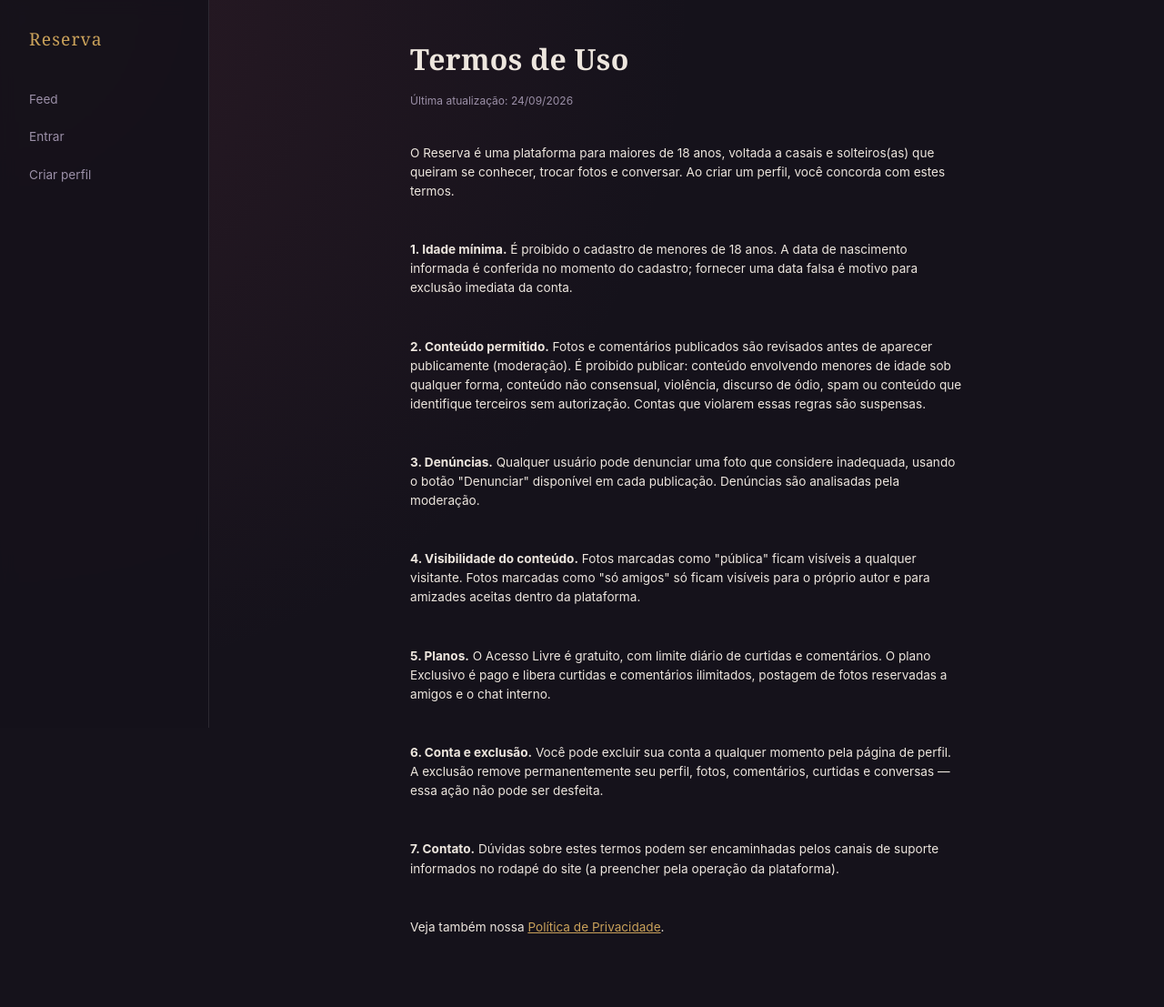
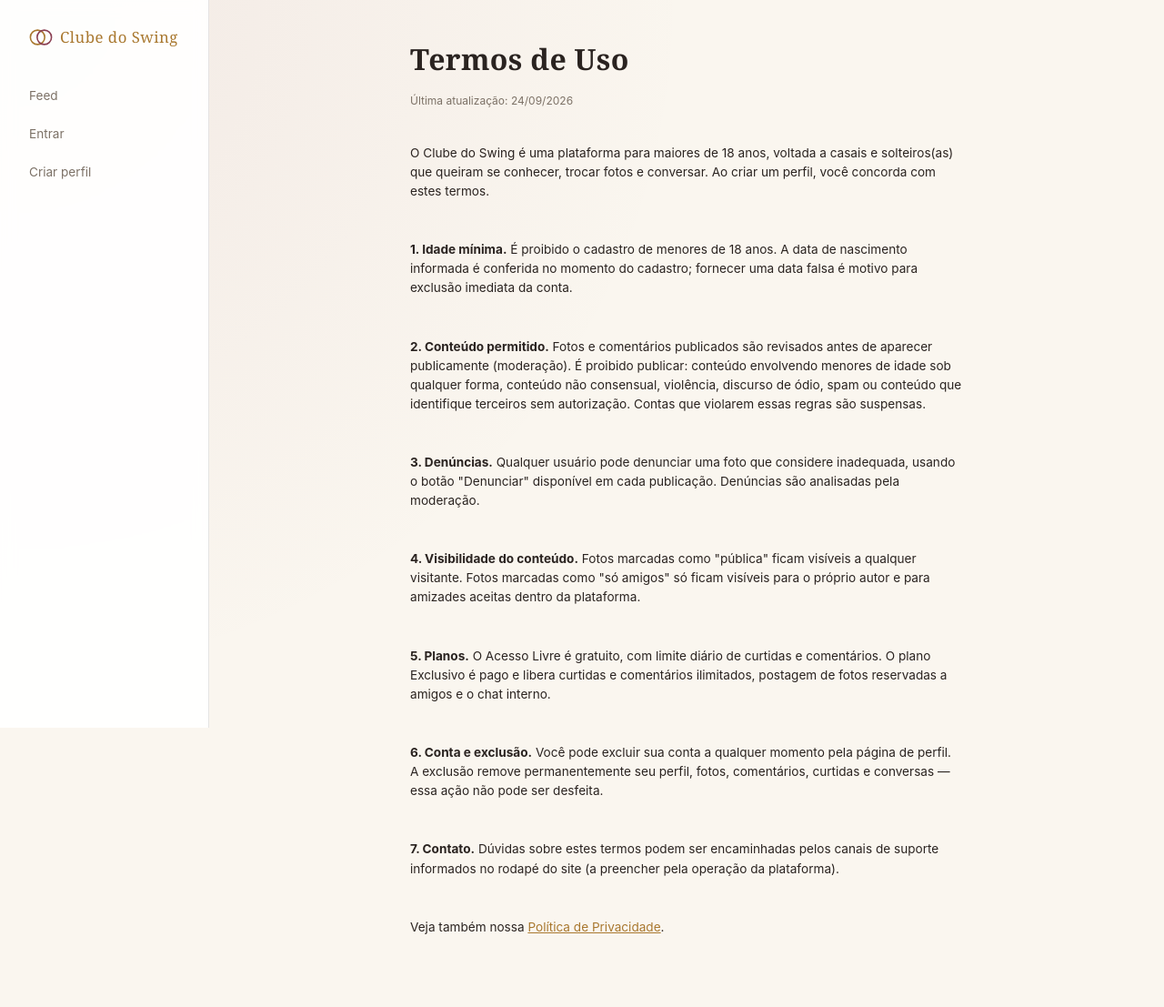
Before and after one commit to Ambar2307/venus, a PHP site: page /termos.php in a window 1280 px wide. Shown: the whole page at 91% size. Run offline with PHP 8.4, Linux system fonts and the light colour scheme.

Commit message:
Rebranding: Clube do Swing, tema claro (bege) e logotipo
Atende ao pedido do dono do site: nome do projeto passa de "Reserva"
para "Clube do Swing" em todas as páginas (títulos, e-mails
transacionais, textos de Termos/Privacidade, menu).

- Novo logotipo: dois círculos entrelaçados (dourado + vinho, cores já
  usadas no tema) ao lado do nome, em SVG inline no cabeçalho — leve,
  nítido em qualquer resolução, sem depender de imagem externa. Uma
  versão standalone fica em assets/img/logo.svg para reuso fora do
  site.
- Tema visual trocado de "dourado sobre fundo quase-preto" para
  "dourado sobre bege quase transparente": todas as variáveis de cor
  em :root foram recalculadas (fundo, superfícies, texto, texto
  secundário, bordas, sombra) mantendo dourado e vinho como cor de
  destaque. Textos e botões de "perigo" (excluir conta, suspender
  usuário, excluir foto), que usavam um rosa claro pensado para fundo
  escuro, viraram um vinho mais escuro (--danger/--danger-border) para
  manter contraste legível em fundo claro — antes hardcoded em 4
  lugares diferentes, agora centralizado em duas variáveis + classes
  utilitárias (.btn-danger, .card-danger).

Testado visualmente com Playwright (login, cadastro, feed, Meu perfil,
Excluir conta, Buscar, painel de Moderação) em desktop e celular —
contraste de texto conferido em todas as telas, zero erros de console.

Co-Authored-By: Claude Sonnet 5 <noreply@anthropic.com>
Claude-Session: https://claude.ai/code/session_01PhSvxXBQeRH8F4SuqFdUGb

```diff
--- a/admin/moderacao.php
+++ b/admin/moderacao.php
@@ -38,7 +38,7 @@ $stmt = db()->prepare(
 $stmt->execute();
 $denuncias = $stmt->fetchAll();
 
-$pageTitle = 'Moderação — Reserva';
+$pageTitle = 'Moderação — Clube do Swing';
 $activePage = 'moderacao';
 require __DIR__ . '/../templates/header.php';
 ?>
@@ -75,7 +75,7 @@ require __DIR__ . '/../templates/header.php';
           <button class="btn btn-sm" data-report-resolve-btn data-report-id="<?= e($rep['id']) ?>" data-action="remove_photo">
             Remover foto
           </button>
-          <button class="btn btn-ghost btn-sm" style="border-color:#5a2733;color:#e08a9c"
+          <button class="btn btn-ghost btn-sm btn-danger"
                   data-user-status-btn data-user-id="<?= e($rep['reported_user_id']) ?>" data-status="suspended">
             Suspender autor
           </button>
--- a/admin/usuarios.php
+++ b/admin/usuarios.php
@@ -18,7 +18,7 @@ $stmt = db()->prepare($sql);
 $stmt->execute($params);
 $usuarios = $stmt->fetchAll();
 
-$pageTitle = 'Usuários — Reserva';
+$pageTitle = 'Usuários — Clube do Swing';
 $activePage = 'moderacao';
 require __DIR__ . '/../templates/header.php';
 ?>
--- a/amigos.php
+++ b/amigos.php
@@ -26,7 +26,7 @@ if ($busca !== '') {
     $resultados = $stmt->fetchAll();
 }
 
-$pageTitle = 'Amigos — Reserva';
+$pageTitle = 'Amigos — Clube do Swing';
 $activePage = 'amigos';
 require __DIR__ . '/templates/header.php';
 ?>
--- a/app/helpers.php
+++ b/app/helpers.php
@@ -184,14 +184,14 @@ function current_base_url(): string
  */
 function send_password_reset_email(string $toEmail, string $displayName, string $resetUrl): void
 {
-    $subject = 'Redefinir sua senha — Reserva';
+    $subject = 'Redefinir sua senha — Clube do Swing';
     $body = "Olá, {$displayName}.\n\n"
-        . "Pediram a redefinição da senha da sua conta no Reserva. Se foi você, "
+        . "Pediram a redefinição da senha da sua conta no Clube do Swing. Se foi você, "
         . "clique no link abaixo (válido por " . PASSWORD_RESET_TTL_MINUTES . " minutos):\n\n"
         . $resetUrl . "\n\n"
         . "Se você não pediu isso, pode ignorar este e-mail — sua senha continua a mesma.\n";
 
-    $headers = "From: Reserva <no-reply@" . preg_replace('/^www\./', '', $_SERVER['HTTP_HOST'] ?? 'localhost') . ">\r\n"
+    $headers = "From: Clube do Swing <no-reply@" . preg_replace('/^www\./', '', $_SERVER['HTTP_HOST'] ?? 'localhost') . ">\r\n"
         . "Content-Type: text/plain; charset=utf-8";
 
     @mail($toEmail, $subject, $body, $headers);
--- a/assets/css/style.css
+++ b/assets/css/style.css
@@ -1,16 +1,18 @@
-/* Reserva — tema "clube privado": dourado fosco sobre fundo quase-preto. */
+/* Clube do Swing — tema "clube privado": dourado sobre bege quase transparente. */
 
 :root {
-  --bg: #15121b;
-  --surface: #1e1926;
-  --surface-2: #241d2e;
-  --gold: #c9a15a;
-  --gold-bright: #ddb56f;
+  --bg: #faf6ef;
+  --surface: #ffffff;
+  --surface-2: #f2ebe0;
+  --gold: #a9782f;
+  --gold-bright: #c69a4c;
   --wine: #8a3f52;
-  --text: #ede6de;
-  --muted: #9c90a8;
-  --border: rgba(255, 255, 255, 0.1);
-  --shadow: 0 12px 30px -16px rgba(0, 0, 0, .7);
+  --text: #2a2320;
+  --muted: #7c7166;
+  --border: rgba(42, 35, 32, 0.12);
+  --danger: #a13350;
+  --danger-border: #cf8398;
+  --shadow: 0 12px 28px -16px rgba(42, 35, 32, .25);
 }
 
 * {
@@ -20,7 +22,7 @@
 body {
   margin: 0;
   background-color: var(--bg);
-  background-image: radial-gradient(circle at top left, rgba(138, 63, 82, .18), transparent 45%);
+  background-image: radial-gradient(circle at top left, rgba(138, 63, 82, .07), transparent 45%);
   color: var(--text);
   font-family: -apple-system, BlinkMacSystemFont, "Segoe UI", Helvetica, Arial, sans-serif;
   line-height: 1.55;
@@ -58,7 +60,7 @@ a {
 
 .sidebar {
   border-bottom: 1px solid var(--border);
-  background: rgba(21, 18, 27, 0.92);
+  background: rgba(255, 255, 255, 0.92);
   backdrop-filter: blur(8px);
   position: sticky;
   top: 0;
@@ -71,11 +73,18 @@ a {
 }
 
 .brand {
+  display: flex;
+  align-items: center;
+  gap: .5rem;
   font-family: Georgia, serif;
-  font-size: 1.2rem;
-  letter-spacing: .06em;
+  font-size: 1.05rem;
+  letter-spacing: .03em;
   color: var(--gold);
   text-decoration: none;
+  flex-shrink: 0;
+}
+
+.brand svg {
   flex-shrink: 0;
 }
 
--- a/buscar.php
+++ b/buscar.php
@@ -52,7 +52,7 @@ if ($temFiltro) {
 
 $seguindoIds = array_column(list_following($currentUser['id']), 'id');
 
-$pageTitle = 'Buscar — Reserva';
+$pageTitle = 'Buscar — Clube do Swing';
 $activePage = 'buscar';
 require __DIR__ . '/templates/header.php';
 ?>
--- a/chat.php
+++ b/chat.php
@@ -3,7 +3,7 @@ require_once __DIR__ . '/app/bootstrap.php';
 
 $currentUser = require_login_page();
 
-$pageTitle = 'Chat — Reserva';
+$pageTitle = 'Chat — Clube do Swing';
 $activePage = 'chat';
 require __DIR__ . '/templates/header.php';
 
--- a/esqueci-senha.php
+++ b/esqueci-senha.php
@@ -22,7 +22,7 @@ if ($_SERVER['REQUEST_METHOD'] === 'POST') {
     }
 }
 
-$pageTitle = 'Recuperar senha — Reserva';
+$pageTitle = 'Recuperar senha — Clube do Swing';
 $activePage = 'login';
 require __DIR__ . '/templates/header.php';
 ?>
@@ -31,7 +31,7 @@ require __DIR__ . '/templates/header.php';
 
 <?php if ($enviado): ?>
   <p class="notice" style="max-width:360px">
-    Se esse e-mail tiver uma conta no Reserva, enviamos um link para redefinir a
+    Se esse e-mail tiver uma conta no Clube do Swing, enviamos um link para redefinir a
     senha. Confira sua caixa de entrada (e o spam).
   </p>
 <?php else: ?>
--- a/index.php
+++ b/index.php
@@ -4,7 +4,7 @@ require_once __DIR__ . '/app/bootstrap.php';
 $currentUser = current_user();
 $fotos = fetch_feed($currentUser['id'] ?? null);
 
-$pageTitle = 'Feed — Reserva';
+$pageTitle = 'Feed — Clube do Swing';
 $activePage = 'feed';
 require __DIR__ . '/templates/header.php';
 ?>
--- a/login.php
+++ b/login.php
@@ -20,7 +20,7 @@ if ($_SERVER['REQUEST_METHOD'] === 'POST') {
     }
 }
 
-$pageTitle = 'Entrar — Reserva';
+$pageTitle = 'Entrar — Clube do Swing';
 $activePage = 'login';
 require __DIR__ . '/templates/header.php';
 ?>
--- a/notificacoes.php
+++ b/notificacoes.php
@@ -6,7 +6,7 @@ $currentUser = require_login_page();
 $notificacoes = list_notifications($currentUser['id']);
 mark_all_notifications_read($currentUser['id']);
 
-$pageTitle = 'Notificações — Reserva';
+$pageTitle = 'Notificações — Clube do Swing';
 $activePage = 'notificacoes';
 require __DIR__ . '/templates/header.php';
 ?>
--- a/planos.php
+++ b/planos.php
@@ -3,7 +3,7 @@ require_once __DIR__ . '/app/bootstrap.php';
 
 $currentUser = require_login_page();
 
-$pageTitle = 'Planos — Reserva';
+$pageTitle = 'Planos — Clube do Swing';
 $activePage = 'planos';
 require __DIR__ . '/templates/header.php';
 ?>
--- a/privacidade.php
+++ b/privacidade.php
@@ -2,7 +2,7 @@
 require_once __DIR__ . '/app/bootstrap.php';
 
 $currentUser = current_user();
-$pageTitle = 'Política de Privacidade — Reserva';
+$pageTitle = 'Política de Privacidade — Clube do Swing';
 require __DIR__ . '/templates/header.php';
 ?>
 
@@ -11,7 +11,7 @@ require __DIR__ . '/templates/header.php';
 
 <div class="text-sm" style="display:flex;flex-direction:column;gap:1rem;max-width:640px">
   <p>
-    Esta política explica quais dados o Reserva coleta, para que servem, e
+    Esta política explica quais dados o Clube do Swing coleta, para que servem, e
     quais são seus direitos, em linha com a Lei Geral de Proteção de Dados
     (LGPD).
   </p>
--- a/redefinir-senha.php
+++ b/redefinir-senha.php
@@ -26,7 +26,7 @@ if ($_SERVER['REQUEST_METHOD'] === 'POST') {
     }
 }
 
-$pageTitle = 'Redefinir senha — Reserva';
+$pageTitle = 'Redefinir senha — Clube do Swing';
 require __DIR__ . '/templates/header.php';
 ?>
 
--- a/signup.php
+++ b/signup.php
@@ -34,7 +34,7 @@ if ($_SERVER['REQUEST_METHOD'] === 'POST') {
     }
 }
 
-$pageTitle = 'Criar perfil — Reserva';
+$pageTitle = 'Criar perfil — Clube do Swing';
 $activePage = 'signup';
 require __DIR__ . '/templates/header.php';
 ?>
--- a/templates/header.php
+++ b/templates/header.php
@@ -8,14 +8,20 @@ $activePage = $activePage ?? '';
 <head>
   <meta charset="UTF-8">
   <meta name="viewport" content="width=device-width, initial-scale=1.0">
-  <title><?= e($pageTitle ?? 'Reserva') ?></title>
+  <title><?= e($pageTitle ?? 'Clube do Swing') ?></title>
   <meta name="csrf-token" content="<?= e(csrf_token()) ?>">
   <link rel="stylesheet" href="/assets/css/style.css">
 </head>
 <body data-user-id="<?= e($currentUser['id'] ?? '') ?>">
 <div class="layout">
   <aside class="sidebar">
-    <a href="/index.php" class="brand">Reserva</a>
+    <a href="/index.php" class="brand">
+      <svg width="26" height="26" viewBox="0 0 28 28" fill="none" xmlns="http://www.w3.org/2000/svg" aria-hidden="true">
+        <circle cx="10" cy="14" r="8.5" stroke="#a9782f" stroke-width="1.7"/>
+        <circle cx="18" cy="14" r="8.5" stroke="#8a3f52" stroke-width="1.7"/>
+      </svg>
+      <span>Clube do Swing</span>
+    </a>
     <nav class="nav-links">
       <a href="/index.php" class="<?= $activePage === 'feed' ? 'active' : '' ?>">Feed</a>
       <?php if ($currentUser): ?>
--- a/termos.php
+++ b/termos.php
@@ -2,7 +2,7 @@
 require_once __DIR__ . '/app/bootstrap.php';
 
 $currentUser = current_user();
-$pageTitle = 'Termos de Uso — Reserva';
+$pageTitle = 'Termos de Uso — Clube do Swing';
 require __DIR__ . '/templates/header.php';
 ?>
 
@@ -11,7 +11,7 @@ require __DIR__ . '/templates/header.php';
 
 <div class="text-sm" style="display:flex;flex-direction:column;gap:1rem;max-width:640px">
   <p>
-    O Reserva é uma plataforma para maiores de 18 anos, voltada a casais e
+    O Clube do Swing é uma plataforma para maiores de 18 anos, voltada a casais e
     solteiros(as) que queiram se conhecer, trocar fotos e conversar. Ao criar
     um perfil, você concorda com estes termos.
   </p>
```
Also changed, not shown: other parts of assets/css/style.css (+24 -11 lines), perfil.php (+5 -5 lines), README.md, assets/img/logo.svg (added).
